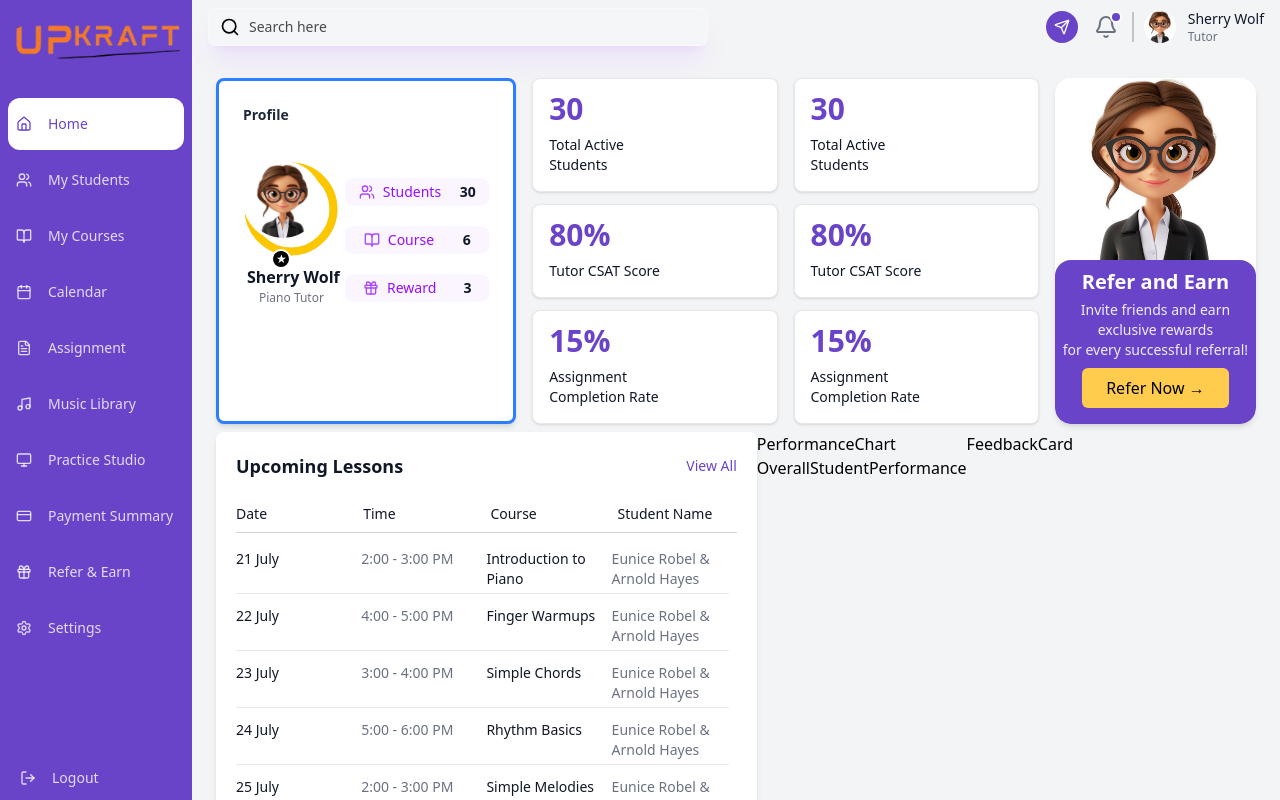
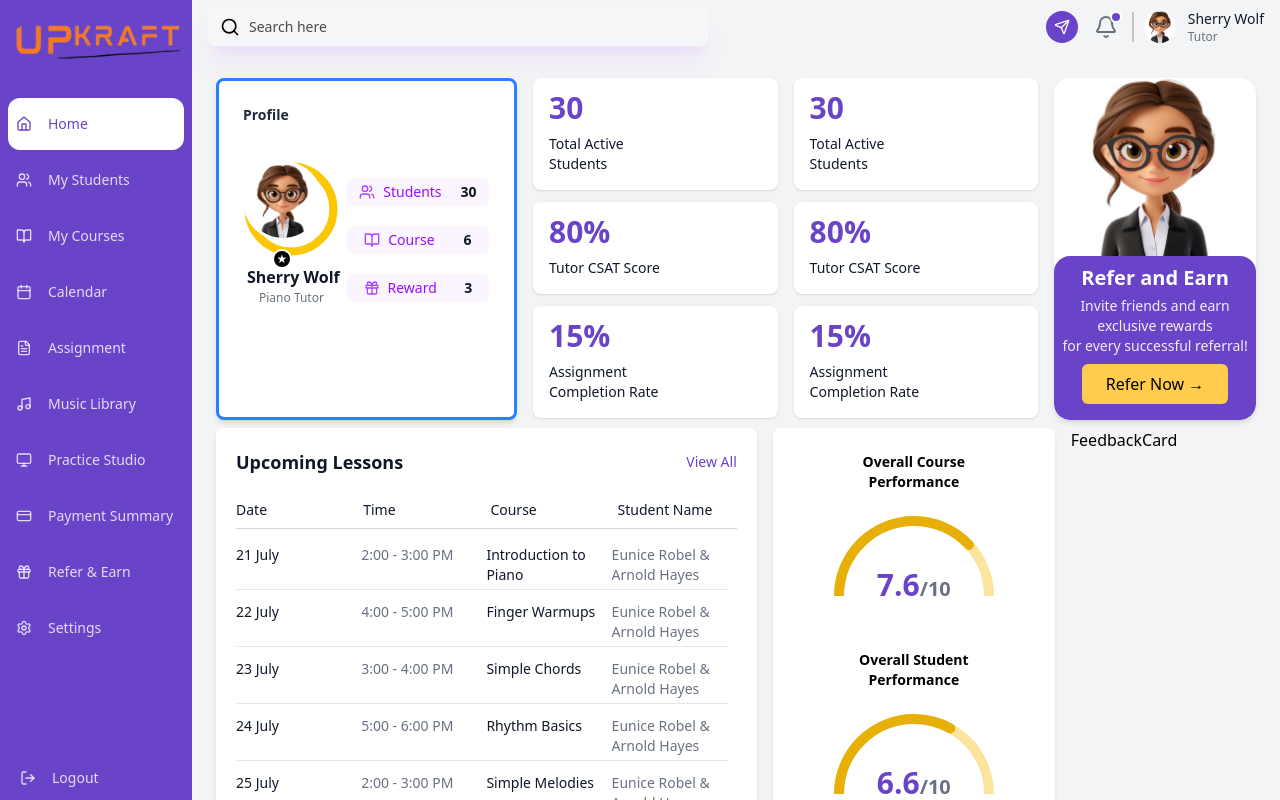
Before and after one commit to Uttampratapsingh/assignment-upkraft, a React (Vite) app: page / in a window 1280 px wide. Built offline with nearby package versions, Linux system fonts and the light colour scheme.

Commit message:
Performance chart is done

```diff
--- a/src/components/AnimatedCounter.jsx
+++ b/src/components/AnimatedCounter.jsx
@@ -1,8 +1,41 @@
-import React from 'react'
+import { useEffect, useState } from "react";
 
-const AnimatedCounter = () => {
+const AnimatedCounter = ({ target, duration = 2000, suffix = "", className = "" }) => {
+
+  const [count, setCount] = useState(0);
+
+  useEffect(() => {
+    let startTime;
+    let animationFrame;
+
+    const animate = (timestamp) => {
+      if (!startTime) startTime = timestamp;
+      const progress = Math.min((timestamp - startTime) / duration, 1);
+
+      // Easing function for smooth animation
+      const easeOutQuart = 1 - Math.pow(1 - progress, 4);
+      const currentCount = Math.floor(easeOutQuart * target);
+
+      setCount(currentCount);
+
+      if (progress < 1) {
+        animationFrame = requestAnimationFrame(animate);
+      }
+    };
+
+    animationFrame = requestAnimationFrame(animate);
+
+    return () => {
+      if (animationFrame) {
+        cancelAnimationFrame(animationFrame);
+      }
+    };
+  }, [target, duration]);
+
   return (
-    <div>AnimatedCounter</div>
+    <span className={className}>
+      {count}{suffix}
+    </span>
   )
 }
 
--- a/src/components/OverallStudentPerformance.jsx
+++ /dev/null
@@ -1,9 +0,0 @@
-import React from 'react'
-
-const OverallStudentPerformance = () => {
-  return (
-    <div>OverallStudentPerformance</div>
-  )
-}
-
-export default OverallStudentPerformance
--- a/src/components/PerformanceChart.jsx
+++ b/src/components/PerformanceChart.jsx
@@ -1,9 +1,79 @@
-import React from 'react'
+import AnimatedCounter from "./AnimatedCounter";
+
+const CircularProgress = ({
+  value,
+  size = 160,
+  strokeWidth = 10,
+  color = "hsl(45 93% 47%)",
+  backgroundColor = "hsl(45 93% 80%)" // lighter version of main color
+}) => {
+  const radius = (size - strokeWidth) / 2;
+  const halfCircumference = radius * Math.PI;
+  const progressLength = (value / 10) * halfCircumference;
+  const offset = halfCircumference - progressLength;
+
+  const valueStr = value.toFixed(1);
+  const [integerPart, decimalPart] = valueStr.split(".");
+
+  return (
+    <div className="relative inline-flex items-center justify-center">
+      <svg width={size} height={size / 2}>
+        {/* Light background arc */}
+        <path
+          d={`M ${strokeWidth / 2} ${size / 2}
+              A ${radius} ${radius} 0 0 1 ${size - strokeWidth / 2} ${size / 2}`}
+          fill="transparent"
+          stroke={backgroundColor}
+          strokeWidth={strokeWidth}
+          strokeLinecap="round"
+        />
+        {/* Dark progress arc */}
+        <path
+          d={`M ${strokeWidth / 2} ${size / 2}
+              A ${radius} ${radius} 0 0 1 ${size - strokeWidth / 2} ${size / 2}`}
+          fill="transparent"
+          stroke={color}
+          strokeWidth={strokeWidth}
+          strokeDasharray={halfCircumference}
+          strokeDashoffset={offset}
+          strokeLinecap="round"
+          className="transition-all duration-1000 ease-out"
+        />
+      </svg>
+
+      {/* Center text */}
+      <div className="absolute bottom-0 text-center translate-y-1/5">
+        <div className="text-3xl font-bold">
+          <span className="text-[#6a44c8]">{integerPart}</span>
+          <span className="text-[#6a44c8]">.{decimalPart}</span>
+          <span className="text-gray-500 text-xl">/10</span>
+        </div>
+      </div>
+    </div>
+  );
+};
+
+
 
 const PerformanceChart = () => {
   return (
-    <div>PerformanceChart</div>
-  )
-}
+    <>
+      <div className="px-[61px] py-6 bg-white rounded-lg shadow-md backdrop-blur-lg h-[410px]">
+        <div className="text-center mb-8">
+          <h3 className="text-sm font-semibold mb-6">
+            Overall Course <br /> Performance
+          </h3>
+          <CircularProgress value={7.6} />
+        </div>
+        <div className="text-center mt-12">
+          <h3 className="text-sm font-semibold mb-6">
+            Overall Student <br /> Performance
+          </h3>
+          <CircularProgress value={6.6} />
+        </div>
+      </div>
+    </>
+  );
+};
 
-export default PerformanceChart
+export default PerformanceChart;
--- a/src/components/ReferCard.jsx
+++ b/src/components/ReferCard.jsx
@@ -6,7 +6,7 @@ const ReferCard = () => {
         <img
           src="/avatar.jpg"
           alt="Refer and Earn"
-          className="h-[182px] object-cover"
+          className="h-[178px] object-cover"
         />
       </div>
 
--- a/src/components/StatsCard.jsx
+++ b/src/components/StatsCard.jsx
@@ -2,7 +2,7 @@ import React from 'react'
 
 const StatsCard = ({ title, value, suffix = "", subtitle }) => {
   return (
-    <div className="py-3 pl-4 pr-24 text-left bg-white rounded-lg shadow-sm border backdrop-blur-lg border-gray-200">
+    <div className="py-3 pl-4 pr-24 text-left bg-white rounded-lg shadow-sm backdrop-blur-lg border-gray-200">
       <div className="text-3xl font-bold text-[#6a44c8] mb-2">
         {value}
         {suffix}
--- a/src/components/UpcomingLessons.jsx
+++ b/src/components/UpcomingLessons.jsx
@@ -21,7 +21,7 @@ const lessons = [
 
 const UpcomingLessons = () => {
   return (
-    <div className="p-5 flex flex-col bg-white rounded-lg shadow-md backdrop-blur-lg w-[52%] h-[500px]">
+    <div className="p-5 flex flex-col bg-white rounded-lg shadow-md backdrop-blur-lg w-[52%] h-[410px]">
       {/* Header */}
       <div className="flex justify-between items-center mb-6 flex-shrink-0">
         <h3 className="text-lg font-semibold text-gray-900">Upcoming Lessons</h3>
--- a/src/pages/Index.jsx
+++ b/src/pages/Index.jsx
@@ -6,7 +6,6 @@ import ReferCard from "@/components/ReferCard";
 import UpcomingLessons  from "@/components/UpcomingLessons";
 import PerformanceChart  from "@/components/PerformanceChart";
 import FeedbackCard  from "@/components/FeedbackCard";
-import OverallStudentPerformance  from "@/components/OverallStudentPerformance";
 
 const Index = () => {
   return (
@@ -42,15 +41,12 @@ const Index = () => {
             </div>
 
             {/* Bottom Section - Main Content */}
-            <div className="flex ">
+            <div className="flex gap-4">
               {/* Upcoming Lessons */}
                 <UpcomingLessons />
 
               {/* Performance Charts Column */}
-              <div className="flex flex-col">
-                  <PerformanceChart />
-                  <OverallStudentPerformance />
-              </div>
+                <PerformanceChart />
 
               {/* Feedback Column */}
               <div className="">
```
